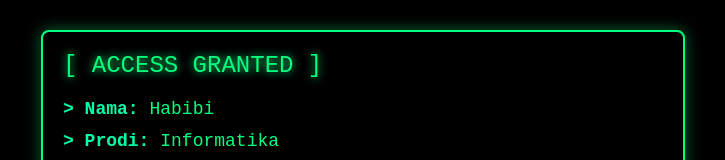
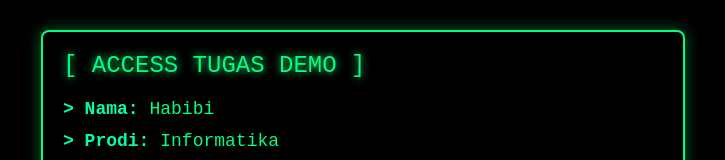
Before and after one commit to Habibi8245/Habibi, a plain HTML site: page index.html in a window 1280 px wide. Shown: the top 160 px of the page, without its empty margins (277-1002 px from the left). Drawn offline with Linux system fonts and the light colour scheme.

Commit message:
index.html

```diff
--- a/index.html
+++ b/index.html
@@ -58,7 +58,7 @@
 <body>
 
 <div class="terminal">
-  <div class="title">[ ACCESS GRANTED ]</div>
+  <div class="title">[ ACCESS TUGAS DEMO ]</div>
 
   <div class="line">
     <span class="prefix">> Nama:</span> Habibi
```
